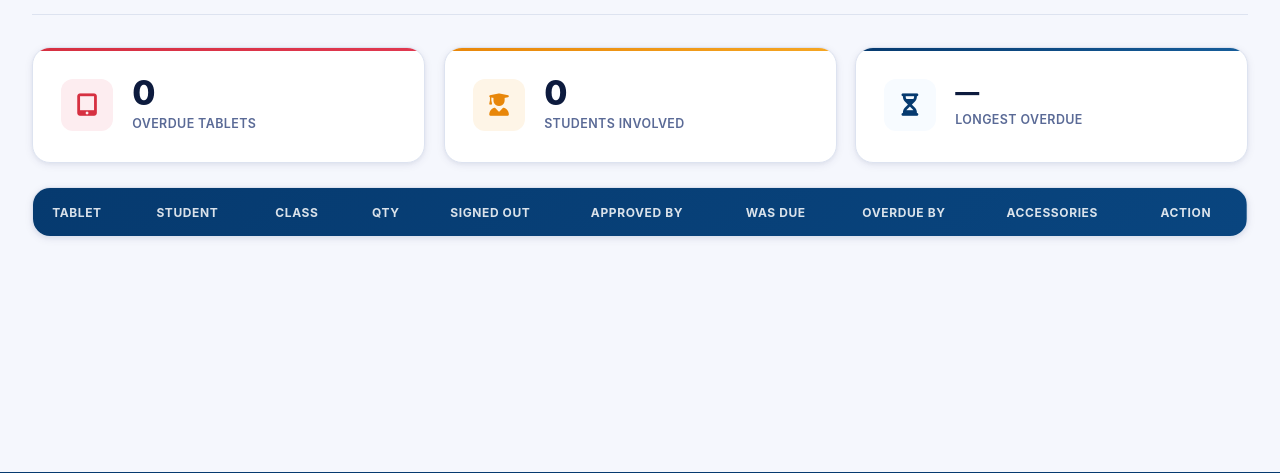
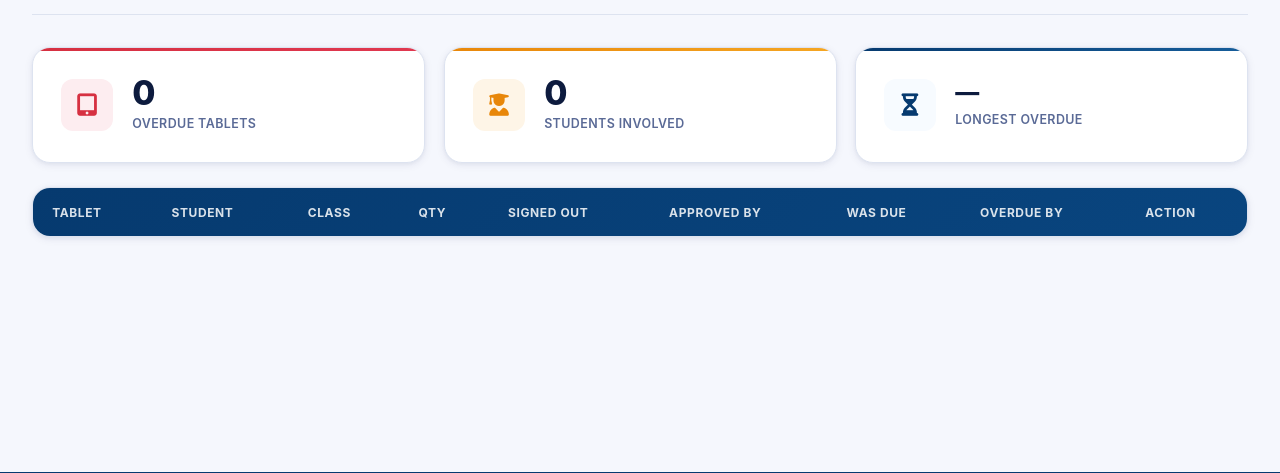
Before and after one commit to empowerinternationalacademy21-jpg/Empower-Staff-Attendence-And-Gadget-Tracking-System, a Flask app: template templates/overdue.html in a window 1280 px wide. Shown: the part 201-674 px from the top of the page. Run offline with Flask 3, Linux system fonts and the light colour scheme; the template is opened without the code that fills it, so the values that code supplies are empty.

Commit message:
Remove accessories function and update table headers

```diff
--- a/templates/overdue.html
+++ b/templates/overdue.html
@@ -47,7 +47,7 @@
         <tr>
           <th>Tablet</th><th>Student</th><th>Class</th><th>Qty</th>
           <th>Signed Out</th><th>Approved By</th><th>Was Due</th>
-          <th>Overdue By</th><th>Accessories</th><th>Action</th>
+          <th>Overdue By</th><th>Action</th>
         </tr>
       </thead>
       <tbody id="odBody"></tbody>
@@ -111,14 +111,6 @@
     return d + ' d' + (hh ? ' ' + hh + ' h' : '');
   }
 
-  function accessories(t) {
-    var a = '';
-    if (t.charger)   a += '<i class="fas fa-plug" title="Took charger"></i> ';
-    if (t.earphones) a += '<i class="fas fa-headphones" title="Took earphones"></i> ';
-    if (t.usb)       a += '<i class="fab fa-usb" title="Took USB"></i>';
-    return a || '—';
-  }
-
   function render(list) {
     var body = document.getElementById('odBody');
     var html = '';
@@ -134,7 +126,6 @@
         '<td>' + esc(t.expected) + '</td>' +
         '<td><span class="badge badge-red" data-due="' + esc(t.due_ms === null ? '' : t.due_ms) + '">' +
             esc(overdueText(t.due_ms)) + '</span></td>' +
-        '<td>' + accessories(t) + '</td>' +
         '<td><form method="POST" action="' + RETURN_URL.replace(/0$/, String(t.id)) + '" ' +
             'onsubmit="return confirm(\'Mark as returned?\')">' +
             '<input type="hidden" name="next" value="overdue">' +
```
